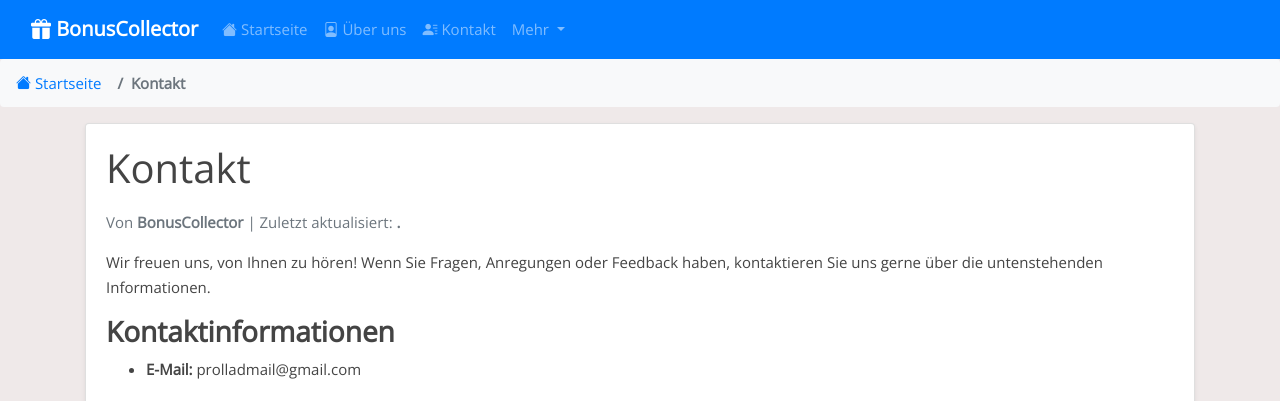
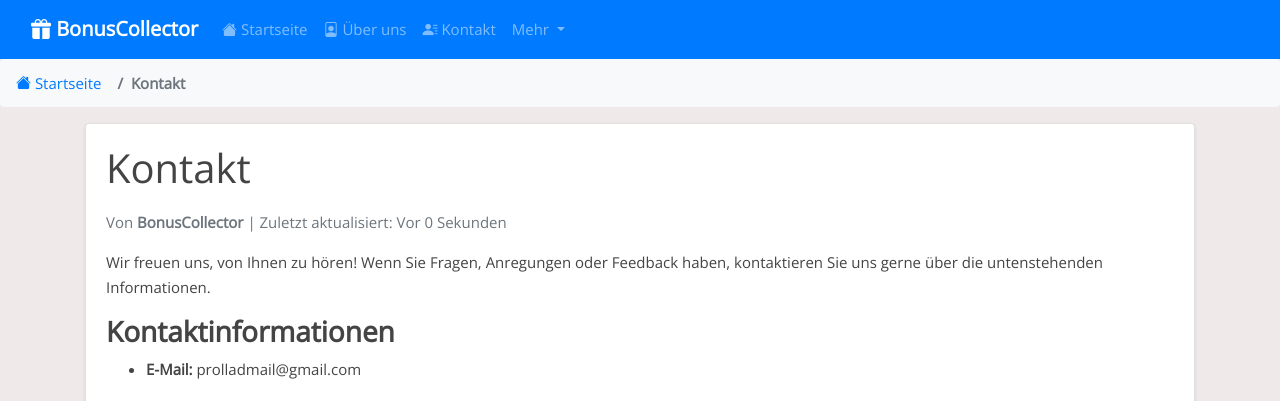
Before and after one commit to Prollad99/bs-de, a Jekyll site: the page built from _pages/kontakt.md, in a window 1280 px wide. Shown: the top 401 px of the page. Built offline with Jekyll 4.4.1, drawn with Linux system fonts in a browser that asks for light colours.

Commit message:
Update page.html

```diff
--- a/_layouts/page.html
+++ b/_layouts/page.html
@@ -8,15 +8,13 @@ layout: default
 
     <!-- Autor und zuletzt aktualisiertes Datum -->
     <p class="card-subtitle text-muted mb-3">
-  Von <strong>{{ page.author }}</strong> |
-  Zuletzt aktualisiert:
-  <strong>
-    {% assign day = page.last_modified_at | date: "%d" %}
-    {% assign month = page.last_modified_at | date: "%B" %}
-    {% assign year = page.last_modified_at | date: "%Y" %}
-    {{ day }}. {{ site.data.months.months[month] }} {{ year }}
-  </strong>
-</p>
+      Von <strong>{{ page.author | default: 'BonusCollector' }}</strong> |
+      {% if page.include_file and site.data.include_files[page.include_file] and site.data.include_files[page.include_file].last_modified %}
+        Zuletzt aktualisiert: <time datetime="{{ site.data.include_files[page.include_file].last_modified | date_to_xmlschema }}" class="timeago">{{ site.data.include_files[page.include_file].last_modified }}</time>
+      {% else %}
+        Zuletzt aktualisiert: <time datetime="{{ page.last_modified_at | default: site.time | date_to_xmlschema }}" class="timeago">{{ page.last_modified_at | default: site.time }}</time>
+      {% endif %}
+    </p>
 
     <div class="card-text">{{ content }}</div>
   </div>
```
